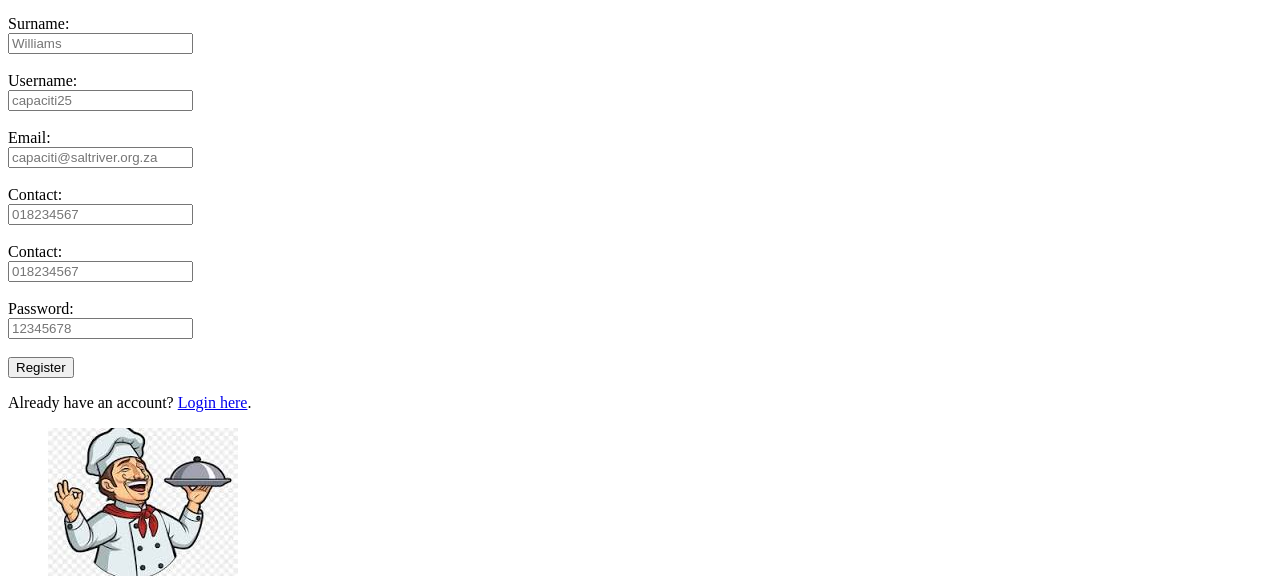
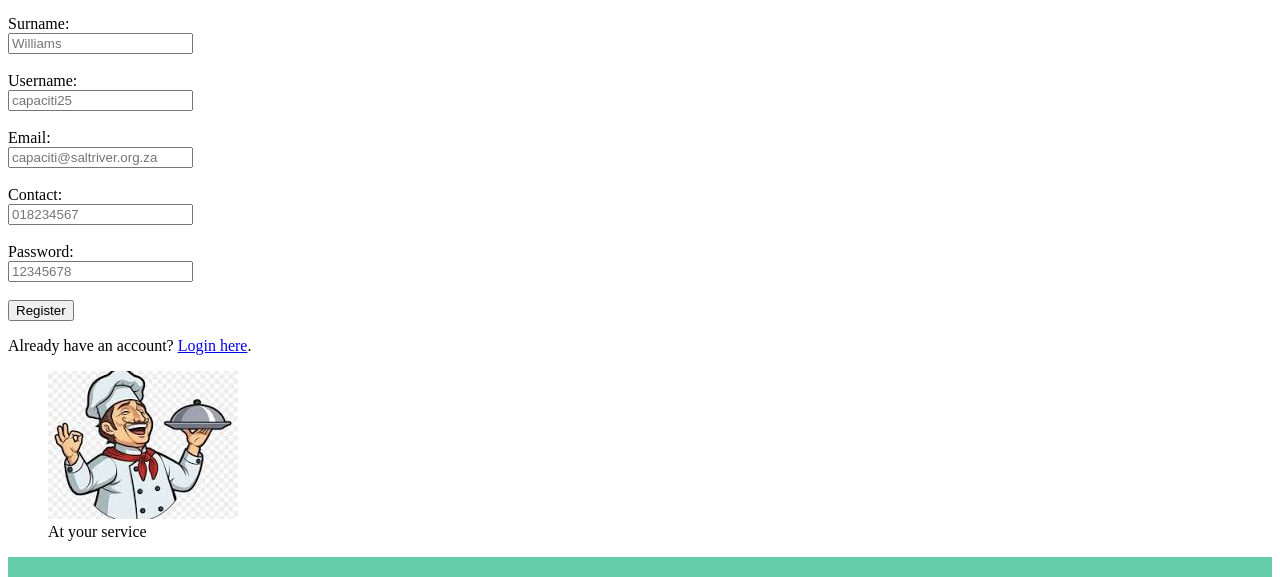
Before and after one commit to NurudeenArnold/Techatronics-Food-Web, a plain HTML site: page registration.html in a window 1280 px wide. Shown: the part 240-817 px from the top of the page. Drawn offline with Linux system fonts and the light colour scheme.

Commit message:
contact change

```diff
--- a/registration.html
+++ b/registration.html
@@ -80,9 +80,6 @@
         <label for="contact">Contact:</label><br>
         <input type="tel" id="contact" name="contact" placeholder="018234567" required>
         <br><br>
-        <label for="contact">Contact:</label><br>
-        <input type="tel" id="contact" name="contact" placeholder="018234567" required>
-        <br><br>
         <label for="password">Password:</label><br>
         <input type="password" id="password" name="password" placeholder="12345678" required>
         <br><br>
```
